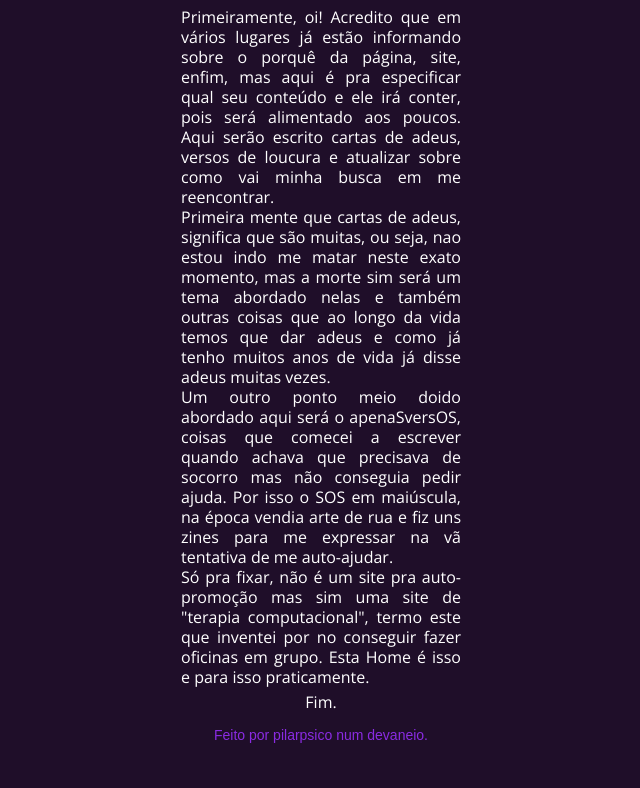
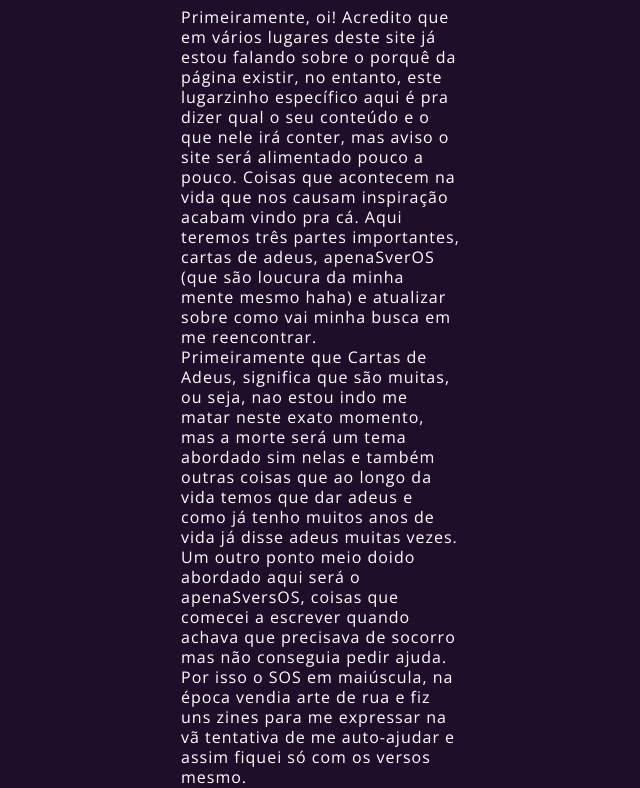
Before and after one commit to pilarpsico/cianeto, a plain HTML site: page sobhome2.html in a window 1280 px wide. Shown: the part 143-931 px from the top of the page, without its empty margins (319-959 px from the left). Before the commit the page ends 896 px from the top, so only its background shows below. Drawn offline with nearby package versions, Linux system fonts and the light colour scheme.

Commit message:
criaçaoswitch

```diff
--- a/css/sobhome2.css
+++ b/css/sobhome2.css
@@ -70,7 +70,6 @@ header nav li:hover{
 
 main {
     line-height: 2.0rem;
-    text-align: justify;
     font-size: 1.6rem;
 
 }
@@ -80,6 +79,7 @@ main article {
     font-family: 'Open Sans', sans-serif;
     font-weight: 100;
     margin-top: 1.5rem auto auto;
+    letter-spacing: .1rem;
 
 }
 
--- a/css/style.css
+++ b/css/style.css
@@ -1,5 +1,15 @@
+:root {
+    --text-color:#ffffff;
+    --text-bgcolor:  rgb(31, 14, 41);
+    --stroke-color:  rgb(48, 31, 69);
+    --surface-color: rgb(28, 18, 37);
+    --surface-color-hover:rgb(48, 21, 63);
+    --social-color-hover: rgb(48, 21, 63);
+
+}
+
 body {
-    background-color: rgb(31, 14, 41);
+    background-color: var(--text-bgcolor);
 }
 * {
     margin: 0;
@@ -8,7 +18,7 @@ body {
 }
 body * {
     font-family: 'Inter', sans-serif;
-    color: #ffffff;
+    color: var(--text-color);
 }
 #container {
     Width: 360px;
@@ -41,14 +51,14 @@ ul li a {
     align-items: center;
     height: 52px;
     padding: 16px 24px;
-    background: rgb(28, 18, 37);
-    border: 1px solid rgb(48,31,69);
+    background: var(--surface-color);
+    border: 1px solid rgb(48, 31, 69);
     border-radius: 8px;
     text-decoration: none;
     font-weight: 500;
 }
 ul li a:hover {
-    background: rgb(48, 21, 63);
+    background: var(--surface-color-hover);
     border: 1px solid rgb(96, 28, 160);
 }
 #social-links {
@@ -62,19 +72,70 @@ ul li a:hover {
     align-items: center;
     justify-content: center;
     padding: 14px;
-    transition: background 0.2s;
+
 }
 #social-links a:hover {
-    background:rgb(39, 34, 73);
-    padding: 16px;
+    background: var(--social-color-hover);
+        padding: 16px;
     border-radius: 50%
 }
 footer {
     text-align: center;
     font-size: 14px;
-<<<<<<< HEAD
     justify-content: center;
+    margin-bottom: 30px;
 }
-=======
+/*
+.light {
+    --text-color: black;
+    --text-bgcolor: rgb(210, 197, 221);
+    --stroke-color: rgb(11, 3, 17);
+    --surface-color: rgb(144, 116, 180);
+    --surface-color-hover: rgb(114, 55, 153);
+    --social-color-hover: rgb(114, 55, 153);
+
 }
->>>>>>> ff083422dba55b845dba8c700807534e511910d6
+
+#switch {
+    position: relative;
+    width: 64px;
+    margin: 0 auto;
+    padding: 4px;
+}
+
+
+#switch button {
+    width: 32px;
+    height: 32px;
+    border-radius: 50%;
+    background: white;
+
+    z-index: 1;
+    left: 0;
+    transform: translatey(-50%);
+    top: 50%;
+
+    position:absolute;
+    z-index: 1;
+    top:50%
+
+}
+
+#switch span {
+    width: 64px;
+    height: 24px;
+    background: var(--surface-color-hover);
+    border: 1px solid var(--stroke-color);
+   -webkit-backdrop-filter: blur(4px);
+    display: block;
+    border-radius: 9999px;
+}
+
+
+
+.light #switch button {
+    right: 0;
+    left: inital;
+
+
+}*/
--- a/sobhome2.html
+++ b/sobhome2.html
@@ -1,5 +1,5 @@
 <!DOCTYPE html>
-<html lang="pt-br">
+<html lang="pt-br" class="light">
     <head>
         <link rel="preconnect" href="https://fonts.googleapis.com">
 <link rel="preconnect" href="https://fonts.gstatic.com" crossorigin>
@@ -38,23 +38,33 @@
 
         </header>
     <main>
-        <article><p>Primeiramente, oi! Acredito que em vários lugares já estão informando
-    sobre o porquê da página, site, enfim, mas aqui é pra especificar qual seu conteúdo e
-    ele irá conter, pois será alimentado aos poucos. Aqui serão escrito cartas de adeus, versos
-    de loucura e atualizar sobre como vai minha busca em me reencontrar.</p>
-            <p>Primeira mente que cartas de adeus, significa que são muitas, ou seja,
-                nao estou indo me matar neste exato momento, mas a morte sim será um tema abordado
+        <article><p>Primeiramente, oi! Acredito que em vários lugares deste site já estou
+            falando
+    sobre o porquê da página existir, no entanto, este lugarzinho específico aqui é pra dizer qual o seu conteúdo e
+   o que nele irá conter, mas aviso o site será alimentado pouco a pouco. Coisas que
+   acontecem na vida que nos causam inspiração acabam vindo pra cá.
+    Aqui teremos três partes importantes, cartas de adeus, apenaSverOS (que são loucura da minha
+    mente mesmo haha) e atualizar sobre como vai minha busca em me reencontrar.</p>
+            <p>Primeiramente que Cartas de Adeus, significa que são muitas, ou seja,
+                nao estou indo me matar neste exato momento, mas a morte será um tema abordado sim
                 nelas e também outras coisas que ao longo da vida temos que dar adeus e como já
                 tenho muitos anos de vida já disse adeus muitas vezes. </p>
 
             <p> Um outro ponto meio doido abordado aqui será o apenaSversOS, coisas que comecei
                 a escrever quando achava que precisava de socorro mas não conseguia pedir ajuda.
                 Por isso o SOS em maiúscula, na época vendia arte de rua e fiz uns zines para
-                me expressar na vã tentativa de me auto-ajudar.</p>
+                me expressar na vã tentativa de me auto-ajudar e assim fiquei só com os versos mesmo.</p>
 
-            <p>Só pra fixar, não é um site pra auto-promoção mas sim uma site de "terapia computacional",
-                termo este que inventei por no conseguir fazer oficinas em grupo. Esta Home é isso e para
-                isso praticamente.                  </p>
+                <p> Falei três partes né, mas a última nem é tão importante assim pra quem
+                    não me conhece, que é a respeito do meu tratamento e melhora, mas isso vou
+                    por no ar através da página Sobre Mim, será apenas algumas informações a
+                    mais, por enquanto, se de repente esta página precisar de melhoria verei mais pra
+                    frente.
+                </p>
+            <p>Só pra fixar, não é um site pra auto-promoção mas sim um site de "terapia computacional",
+                termo este que inventei por não conseguir fazer oficinas em grupo lá no  Caps.
+                Bom, este site é isso, quer dar um rolê na minha mente doida é só ler.
+                                  </p>
                 <p class="fim">Fim.</p>
         </article>
     </main>
```
Also changed, not shown: index.html (+12 -2 lines), script.js (added, +10 -0 lines).
